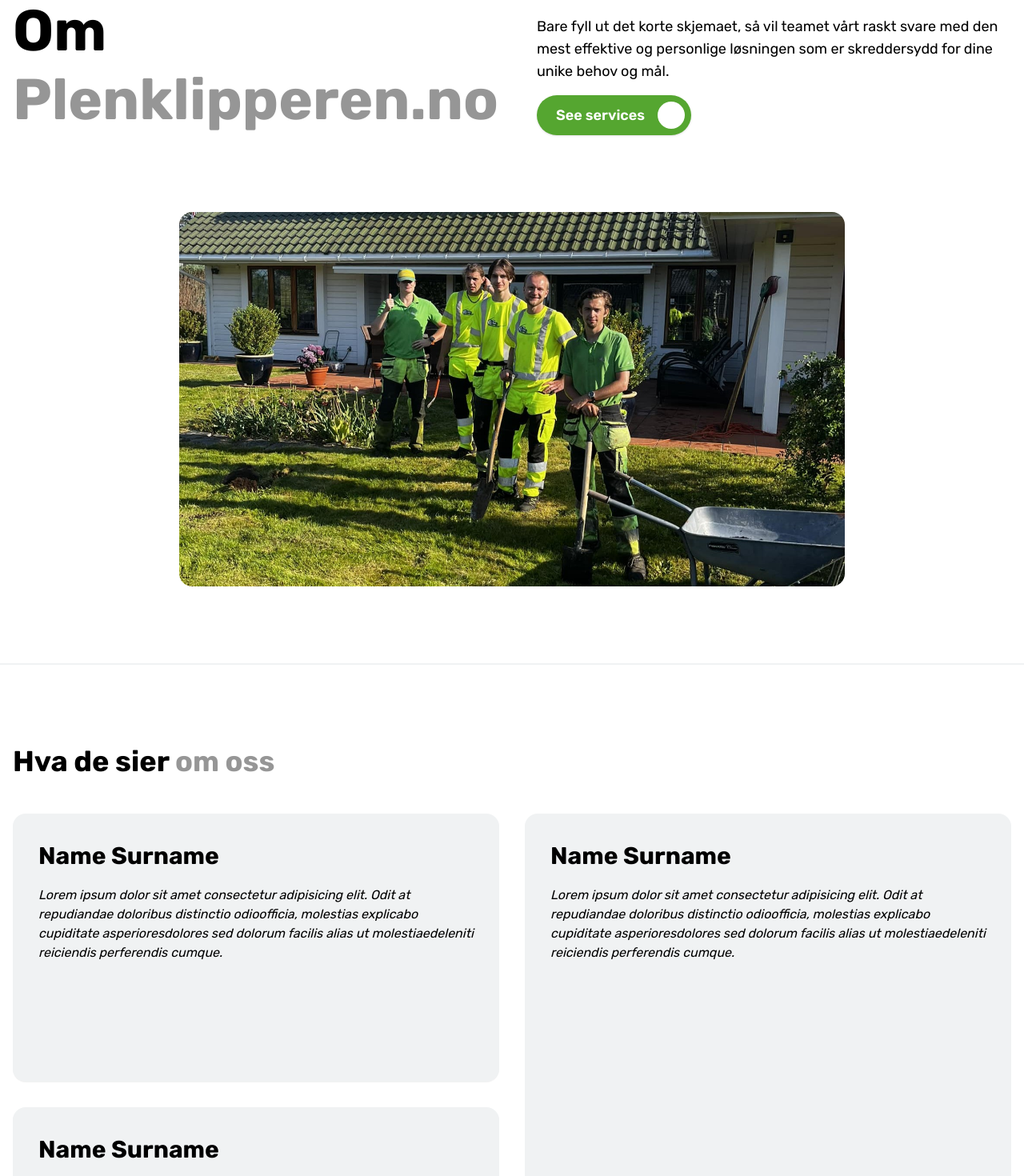
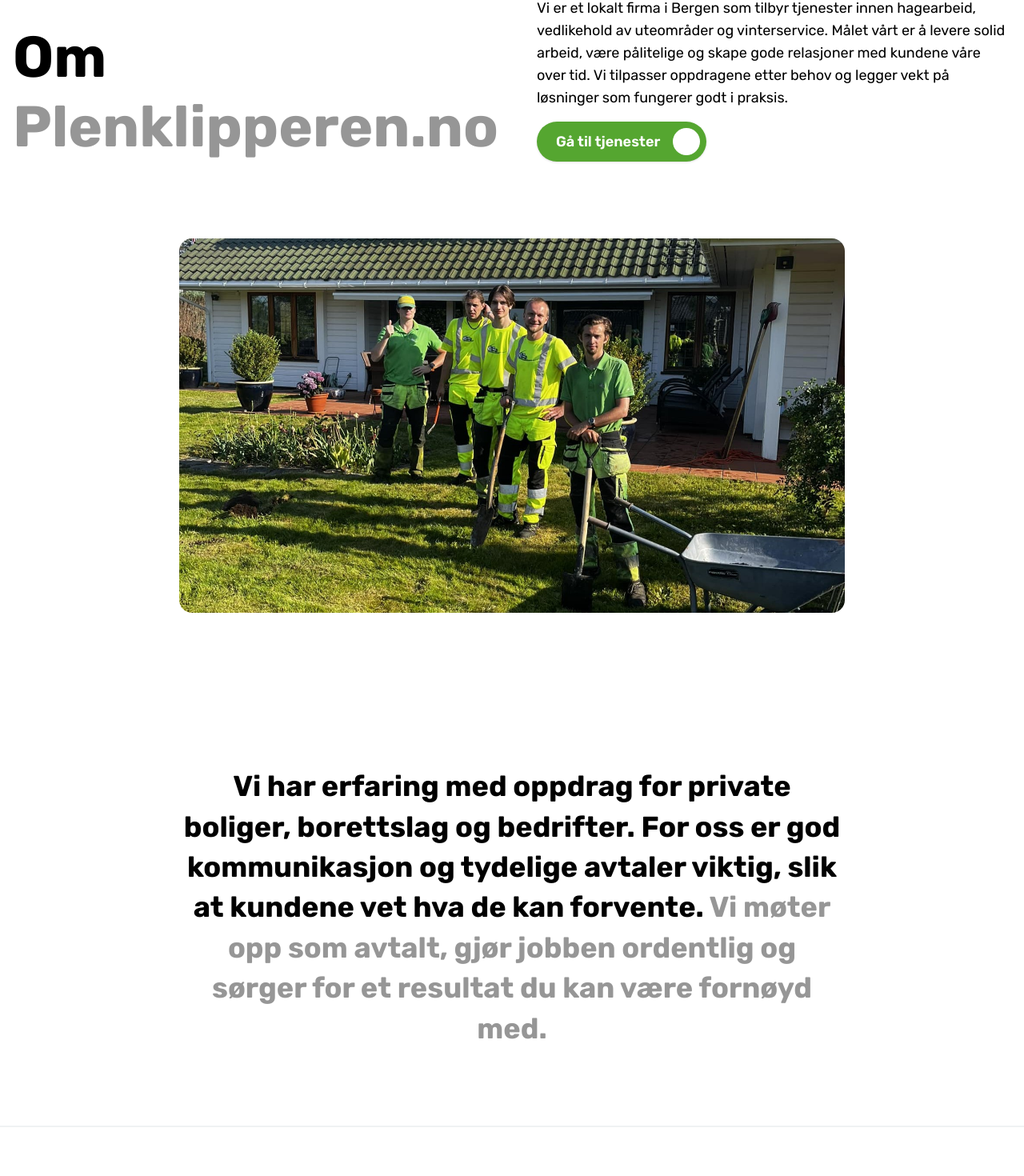
Before and after one commit to motionlabs-git/plenklipperen, a Next.js app: page /om-oss in a window 1280 px wide. Shown: the part 300-1770 px from the top of the page at 80% size. Built offline with nearby package versions, Linux system fonts and the light colour scheme; some icons are missing.

Commit message:
references

```diff
--- a/app/components/Layout/Footer/References.tsx
+++ b/app/components/Layout/Footer/References.tsx
@@ -10,25 +10,25 @@
 
 				<div className='mt-10 grid aspect-square lg:aspect-video grid-cols-1 sm:grid-cols-2 sm:grid-rows-2 gap-4 md:gap-8'>
 					<ReferenceCard
-						title={'Name Surname'}
+						title={'Bergen Snøbrøyting'}
 						text={
-							'Lorem ipsum dolor sit amet consectetur adipisicing elit. Odit at repudiandae doloribus distinctio odioofficia, molestias explicabo cupiditate asperioresdolores sed dolorum facilis alias ut molestiaedeleniti reiciendis perferendis cumque.'
+							'Har flere eiendommer! Det er viktig at de er velholdt. Plenklipperen.no gjør det enkelt for meg.'
 						}
 						className={'row-span-1 col-span-1'}
 					/>
 
 					<ReferenceCard
-						title={'Name Surname'}
+						title={'Noen av våre kunder'}
 						text={
-							'Lorem ipsum dolor sit amet consectetur adipisicing elit. Odit at repudiandae doloribus distinctio odioofficia, molestias explicabo cupiditate asperioresdolores sed dolorum facilis alias ut molestiaedeleniti reiciendis perferendis cumque.'
+							'Norlandiacare Barnehager, Traudalen Borettslag, Borettslaget Kristian Jansonsvei,Drottningsvik Borettslag, Håvardstun Sameiet, Ulsmåg Borettslag, Scanauto Kokstad, Søvikneset Sameiet, Sameiet Fæster Brygge Kjøkkelvik, Sameiet Søreidet Terasse'
 						}
 						className={'row-span-2 col-span-1'}
 					/>
 
 					<ReferenceCard
-						title={'Name Surname'}
+						title={'Snøbrøyting Bergen'}
 						text={
-							'Lorem ipsum dolor sit amet consectetur adipisicing elit. Odit at repudiandae doloribus distinctio odioofficia, molestias explicabo cupiditate asperioresdolores sed dolorum facilis alias ut molestiaedeleniti reiciendis perferendis cumque.'
+							'Mine foreldre er ikke ungdom lengre, du gjør en fantastisk jobb!'
 						}
 						className={'row-span-1 col-span-1 '}
 					/>
--- a/app/components/Layout/Navigation/MobileNavigation.tsx
+++ b/app/components/Layout/Navigation/MobileNavigation.tsx
@@ -49,8 +49,8 @@
 					</ul>
 
 					<GreenButton
-						link='/contact'
-						text={'Contact us'}
+						link='/kontakt'
+						text={'Kontakt oss'}
 						className='text-sm pl-4 font-semibold'
 					/>
 				</div>
--- a/app/components/Sections/About/Hero.tsx
+++ b/app/components/Sections/About/Hero.tsx
@@ -17,15 +17,18 @@
 
 					<div>
 						<p className='flex-1 !text-lg'>
-							Bare fyll ut det korte skjemaet, så vil teamet vårt
-							raskt svare med den mest effektive og personlige
-							løsningen som er skreddersydd for dine unike behov
-							og mål.
+							Vi er et lokalt firma i Bergen som tilbyr tjenester
+							innen hagearbeid, vedlikehold av uteområder og
+							vinterservice. Målet vårt er å levere solid arbeid,
+							være pålitelige og skape gode relasjoner med kundene
+							våre over tid. Vi tilpasser oppdragene etter behov
+							og legger vekt på løsninger som fungerer godt i
+							praksis.
 						</p>
 						<GreenButton
-							link='/'
+							link='/tjenester'
 							className='mt-4 text-base sm:text-lg pl-6 font-semibold'
-							text={'See services'}
+							text={'Gå til tjenester'}
 						/>
 					</div>
 				</div>
--- a/app/om-oss/page.tsx
+++ b/app/om-oss/page.tsx
@@ -13,6 +13,21 @@
 		<>
 			<Hero />
 
+			<section className=''>
+				<div className='section-wrapper w-full flex justify-center'>
+					<h2 className='text-center sm:w-2/3 leading-12'>
+						Vi har erfaring med oppdrag for private boliger,
+						borettslag og bedrifter. For oss er god kommunikasjon og
+						tydelige avtaler viktig, slik at kundene vet hva de kan
+						forvente.{' '}
+						<span className='text-darkGray'>
+							Vi møter opp som avtalt, gjør jobben ordentlig og
+							sørger for et resultat du kan være fornøyd med.
+						</span>
+					</h2>
+				</div>
+			</section>
+
 			<span className='divider'></span>
 
 			<References />
```
